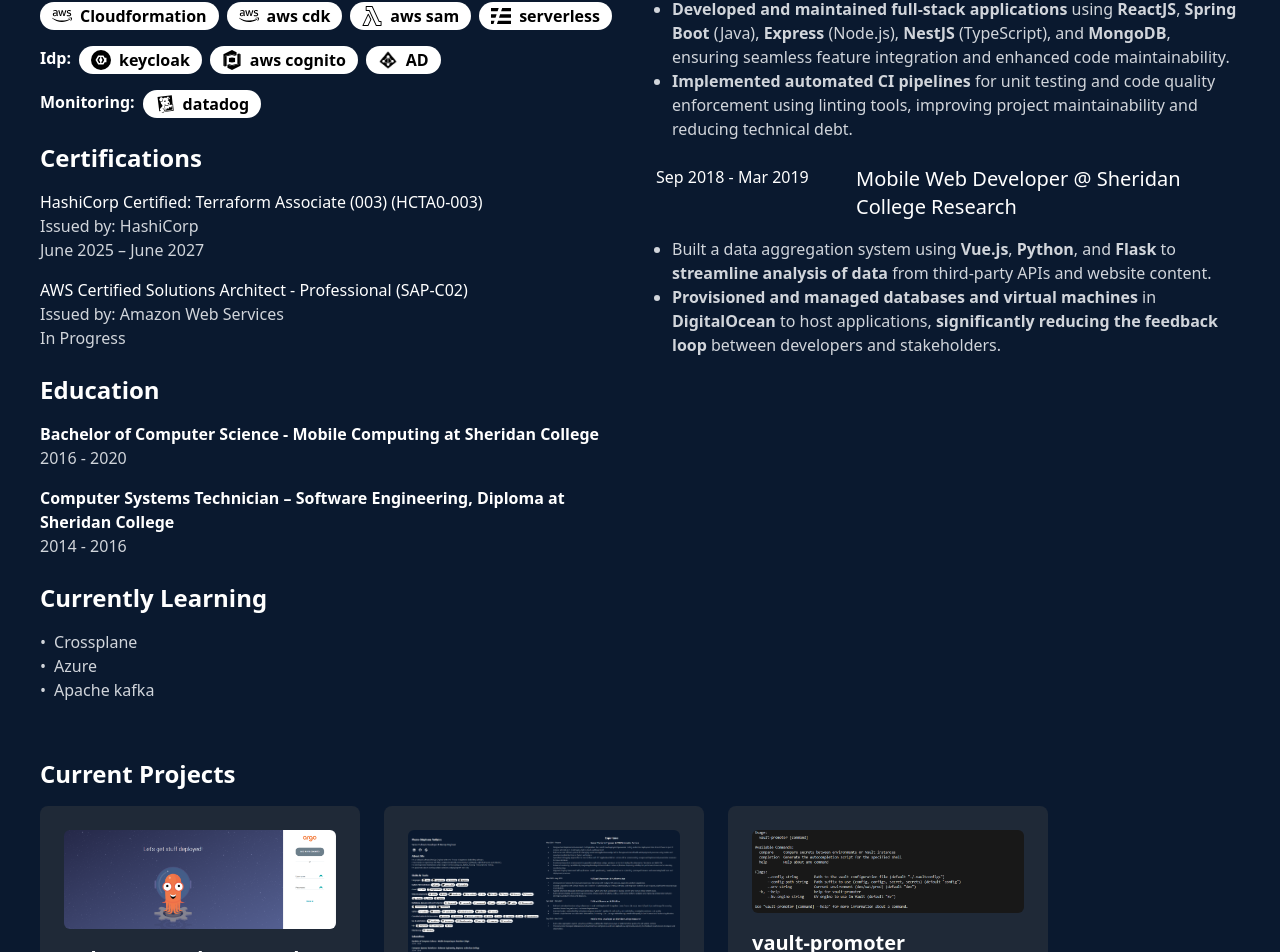
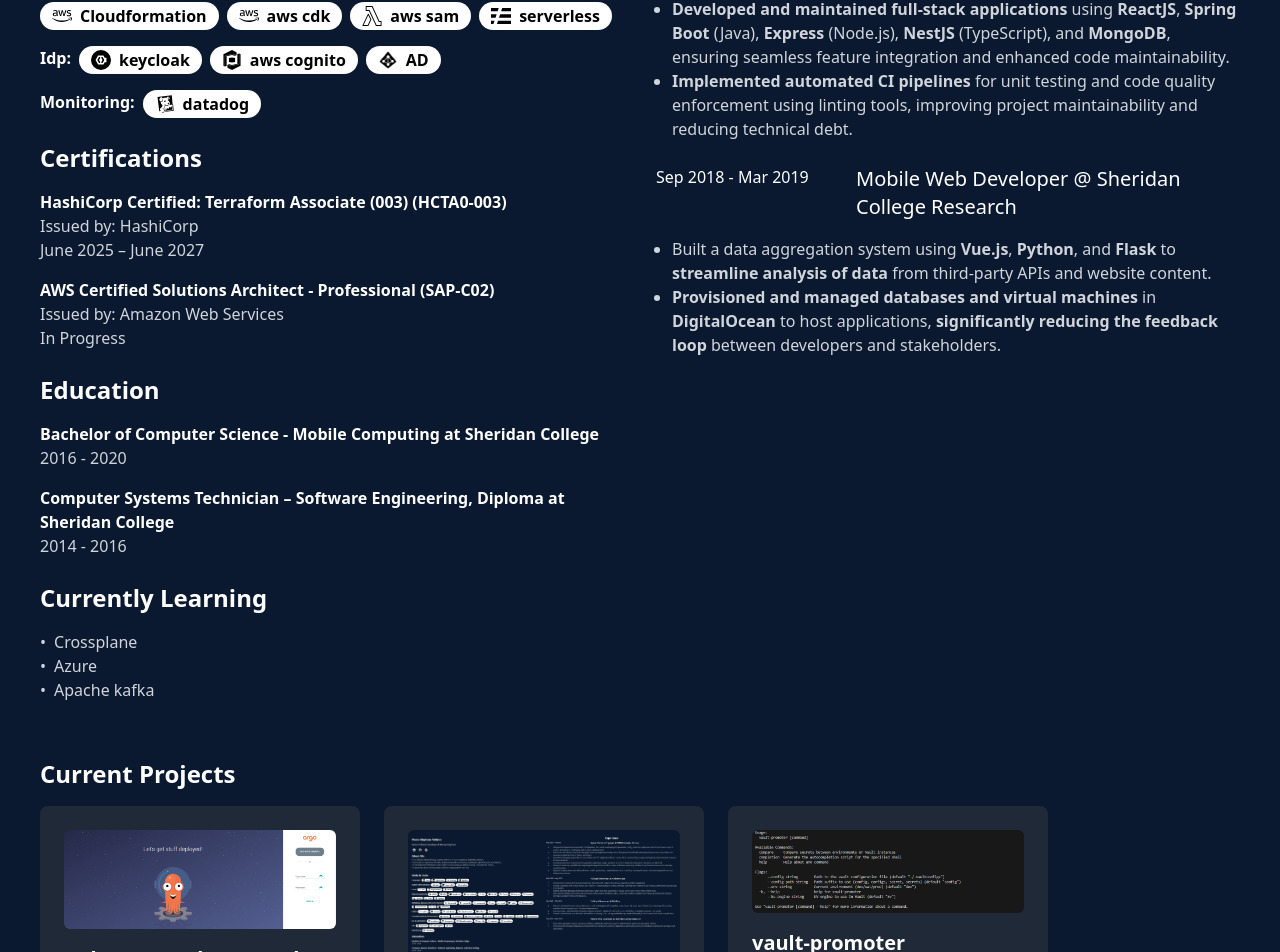
Before and after one commit to PierreStephaneVoltaire/website, a React (Vite) app: page / in a window 1280 px wide. Shown: the part 1235-2187 px from the top of the page. Built offline with nearby package versions, Linux system fonts and the light colour scheme.

Commit message:
Update Certifications.tsx

```diff
--- a/src/components/Certifications.tsx
+++ b/src/components/Certifications.tsx
@@ -16,7 +16,7 @@
         <ul className="mt-6 space-y-4">
             {certifications.map((cert, idx) => (
                 <li key={idx} className="text-gray-300">
-                    <div className="text-white">{cert.name}</div>
+                    <div className="text-white font-bold">{cert.name}</div>
                     <div>Issued by: {cert.issuer}</div>
                     <div>{cert.date}</div>
                 </li>
```
